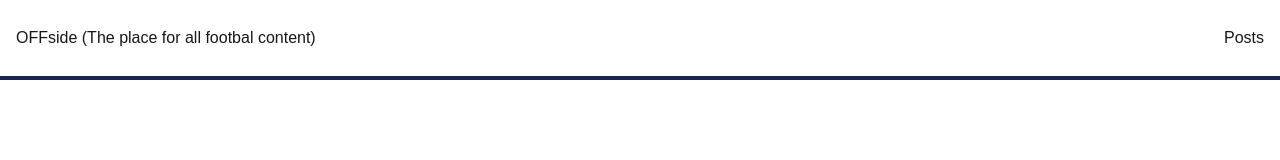
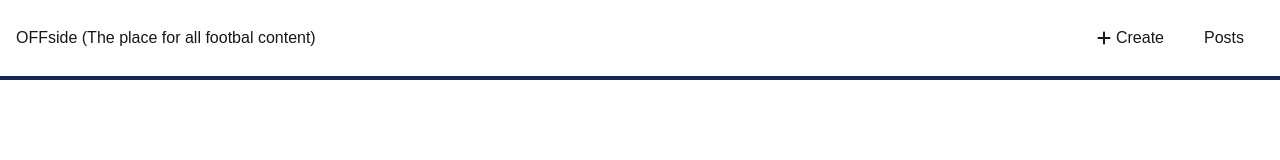
Before and after one commit to BullDogPatch/week8-assignment, a Next.js app: page / in a window 1280 px wide. Shown: the top 160 px of the page. Built offline with nearby package versions, Linux system fonts and the light colour scheme.

Commit message:
add link to new-post in header

```diff
--- a/src/components/Header.jsx
+++ b/src/components/Header.jsx
@@ -1,10 +1,25 @@
+import { FaPlus } from 'react-icons/fa6';
 import Link from 'next/link';
 
 const Header = () => {
   return (
     <header className='mb-4 h-20 p-4 flex justify-between items-center border-b-4 border-blue-950'>
       <p>OFFside (The place for all footbal content)</p>
-      <Link href='/posts'>Posts</Link>
+      <div className='flex justify-center items-center'>
+        <Link
+          href='/new-post'
+          className='m-3 p-2 flex items-center rounded-xl hover:bg-slate-700'
+        >
+          <FaPlus className='mr-1' />
+          <span>Create</span>
+        </Link>
+        <Link
+          href='/posts'
+          className='m-3 p-2 flex items-center rounded-xl hover:bg-slate-700'
+        >
+          Posts
+        </Link>
+      </div>
     </header>
   );
 };
```
